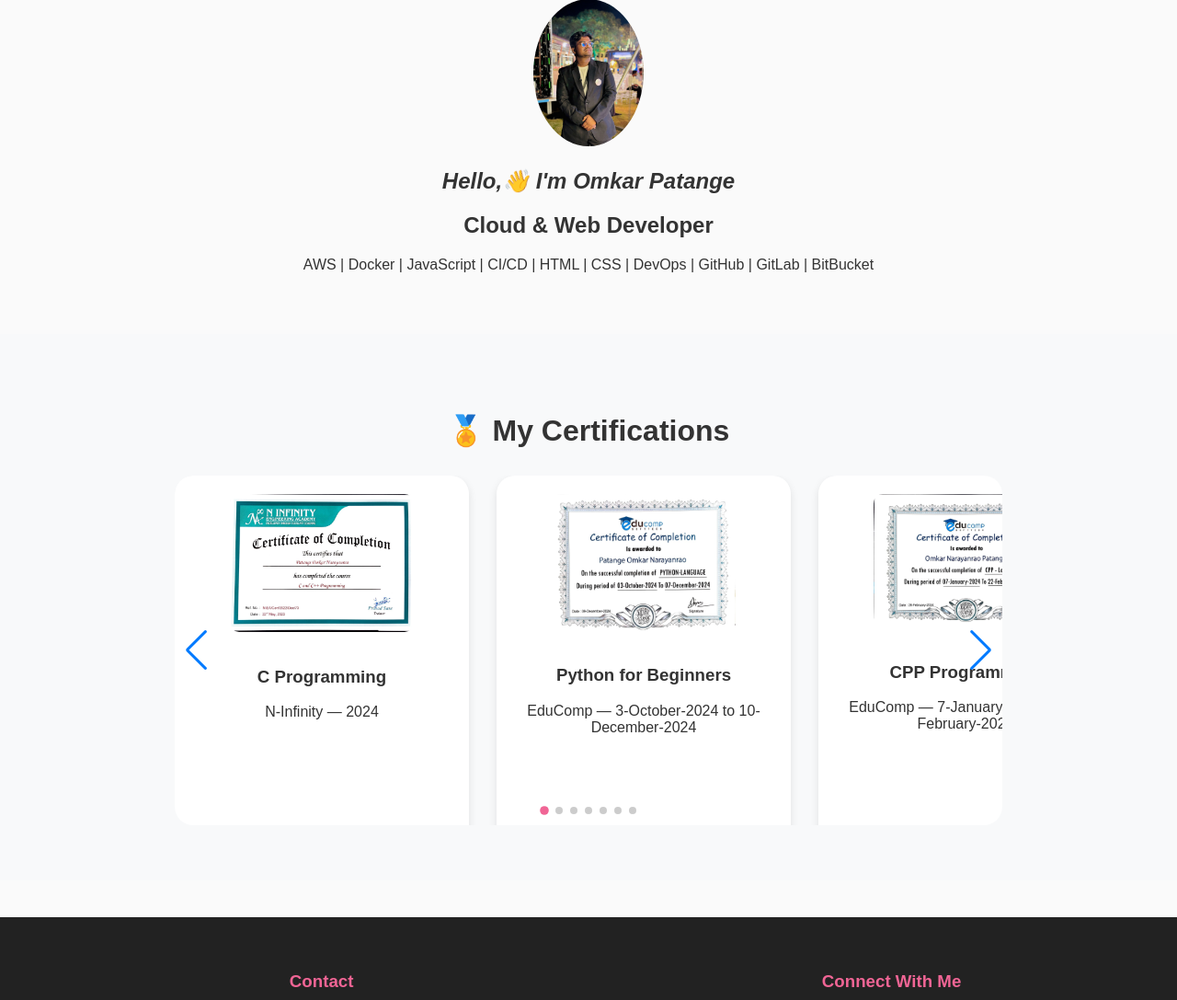
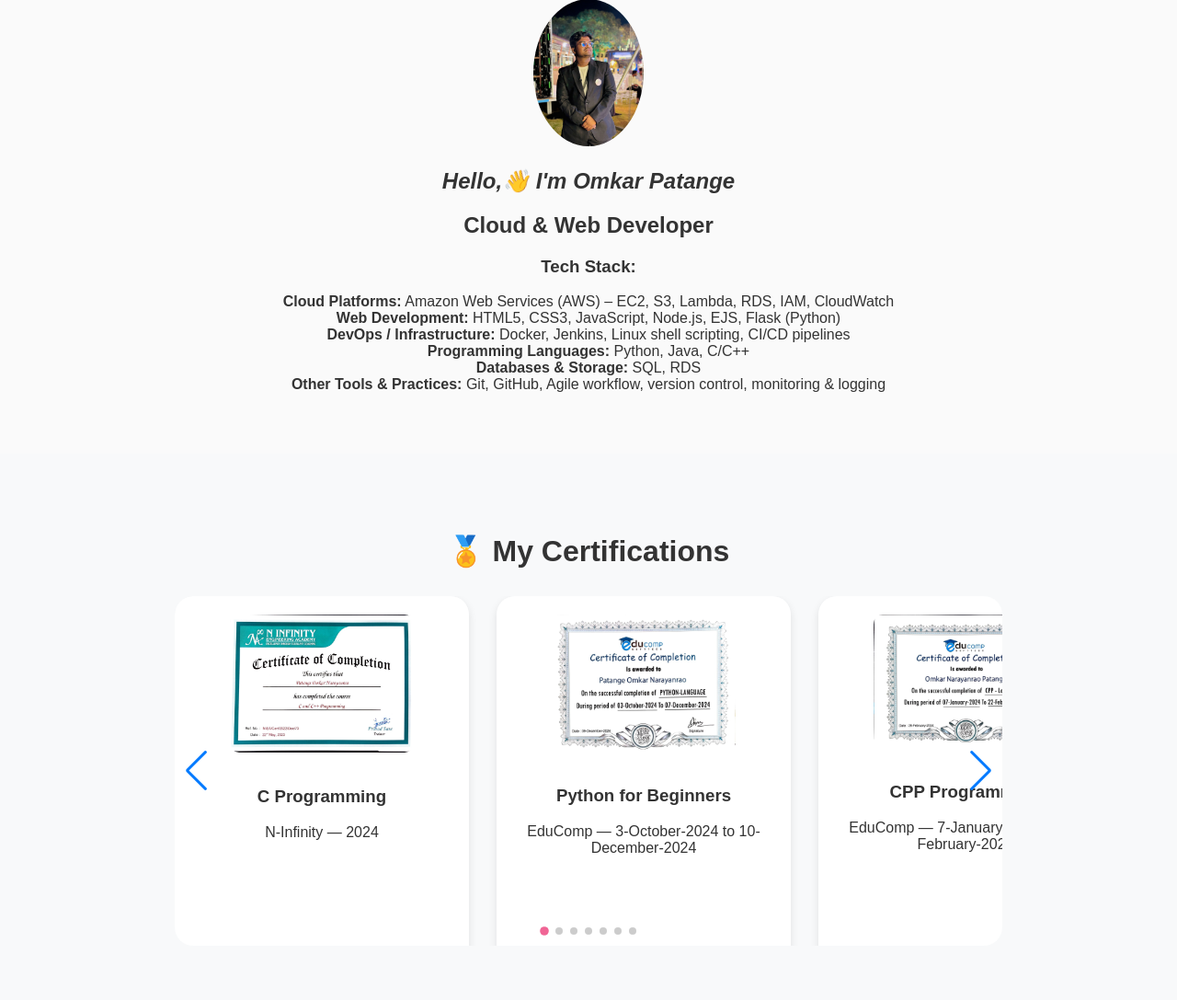
Before and after one commit to Omkarpatange010/Portfolio-By-Omkar, a Flask app: page / in a window 1280 px wide. Shown: the part 163-1250 px from the top of the page at 92% size. Run offline with Flask 3, Linux system fonts and the light colour scheme.

Commit message:
Initial commit

```diff
--- a/templates/index.html
+++ b/templates/index.html
@@ -8,7 +8,14 @@
   <div class="intro-text">
     <h2><i>Hello,👋  I'm Omkar Patange </i></h2>
     <h2>Cloud & Web Developer</h2>
-    <p>AWS | Docker | JavaScript | CI/CD | HTML | CSS | DevOps | GitHub | GitLab | BitBucket</p>
+    <h3>Tech Stack:</h3>
+    <p><b>Cloud Platforms:</b> Amazon Web Services (AWS) – EC2, S3, Lambda, RDS, IAM, CloudWatch <br>
+      <b>Web Development:</b> HTML5, CSS3, JavaScript, Node.js, EJS, Flask (Python) <br>
+      <b>DevOps / Infrastructure:</b> Docker, Jenkins, Linux shell scripting, CI/CD pipelines <br>
+      <b>Programming Languages:</b> Python, Java, C/C++ <br>
+      <b>Databases & Storage:</b> SQL, RDS <br>
+      <b>Other Tools & Practices:</b> Git, GitHub, Agile workflow, version control, monitoring & logging <br>
+</p>
   </div>
 
 </section>
```
